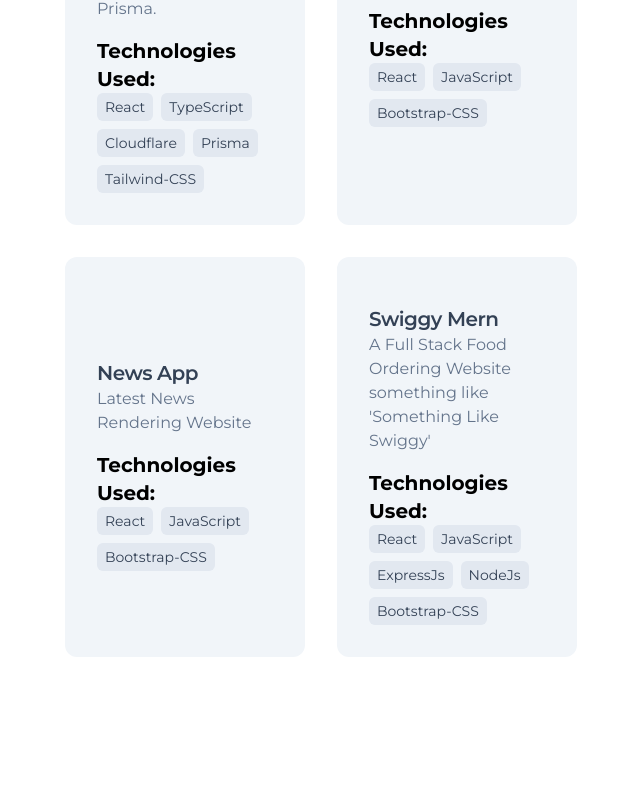
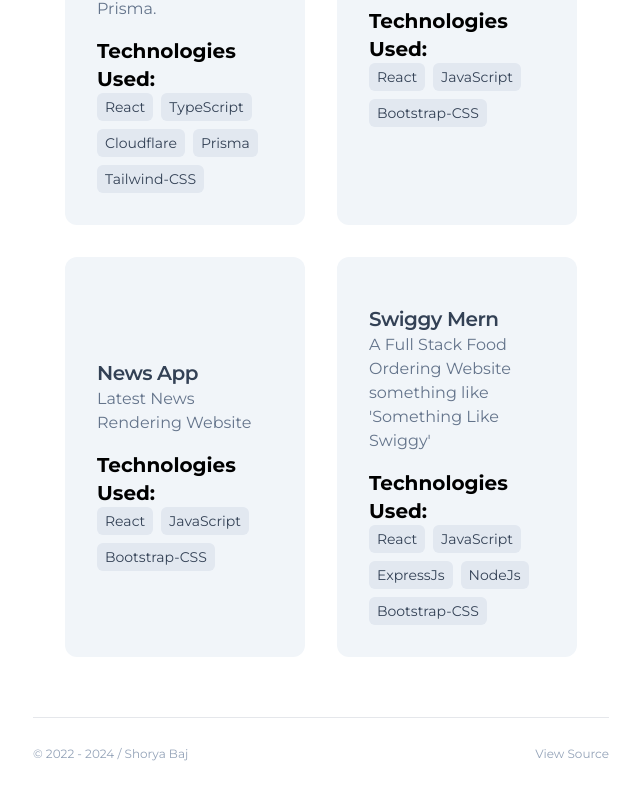
Before and after one commit to bajshorya/Portfolio, a React (Vite) app: page / in a window 1280 px wide. Shown: the part 766-1566 px from the top of the page, without its empty margins (319-959 px from the left). Before the commit the page ends 1455 px from the top, so only its background shows below. Built offline with nearby package versions, Linux system fonts and the light colour scheme.

Commit message:
added footer

```diff
--- a/src/Components/Footer.jsx
+++ b/src/Components/Footer.jsx
@@ -1,5 +1,18 @@
 import React from "react";
+import { Link } from "react-router-dom";
 
 export const Footer = () => {
-  return <div>Footer</div>;
+  return (
+    <div className="max-w-2xl  lg:max-w-xl  mx-auto mb-10">
+      <hr className="my-7" />
+      <div className="flex justify-between mt-5">
+        <div className="text-xs text-slate-400 ">
+          © 2022 - 2024 / Shorya Baj
+        </div>
+        <Link to={"https://github.com/bajshorya/Portfolio.git"}>
+          <div className="text-xs text-slate-400">View Source</div>
+        </Link>
+      </div>
+    </div>
+  );
 };
--- a/src/pages/Home.jsx
+++ b/src/pages/Home.jsx
@@ -2,14 +2,16 @@ import React from "react";
 import { IntroCard } from "../Components/IntroCard";
 import { Navbar } from "../Components/Navbar";
 import { ProjectSection } from "../Components/ProjectSection";
+import { Footer } from "../Components/Footer";
 
 export const Home = () => {
   return (
-    <div>
-      <div className="max-w-2xl lg:max-w-xl mx-auto">
+    <div className=" home-container">
+      <div className="max-w-2xl lg:max-w-xl mx-auto content">
         <Navbar />
         <IntroCard />
         <ProjectSection />
+        <Footer />
       </div>
     </div>
   );
```
